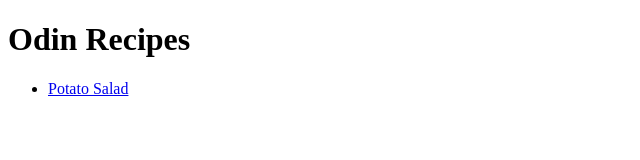
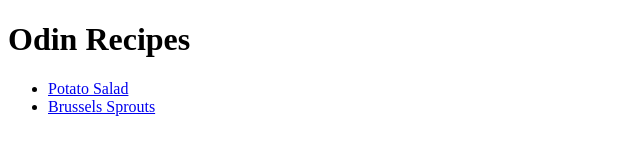
Before and after one commit to Kitteh3/odin-recipes, a plain HTML site: page index.html in a window 1280 px wide. Shown: the whole page, without its empty margins (0-640 px from the left). Drawn offline with Linux system fonts and the light colour scheme.

Commit message:
Add brussels sprouts to link list

```diff
--- a/index.html
+++ b/index.html
@@ -8,6 +8,7 @@
         <h1>Odin Recipes</h1>
         <ul>
             <li> <a href="./recipes/potato-salad.html">Potato Salad</a></li>
+            <li><a href="./recipes/brussels-sprouts.html">Brussels Sprouts</a></li>
         </ul>
 
     </body>
```
